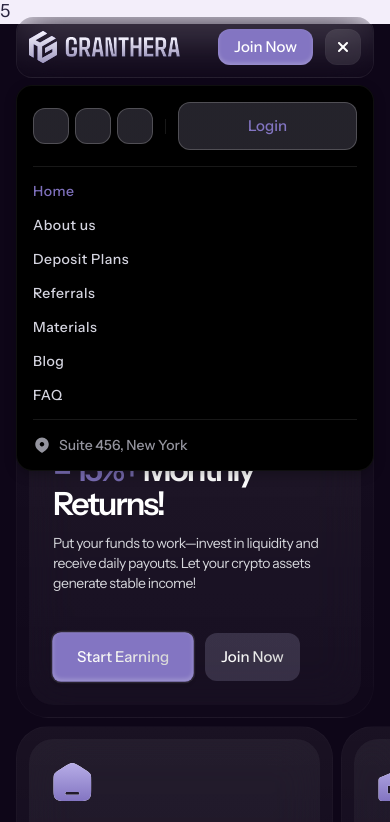
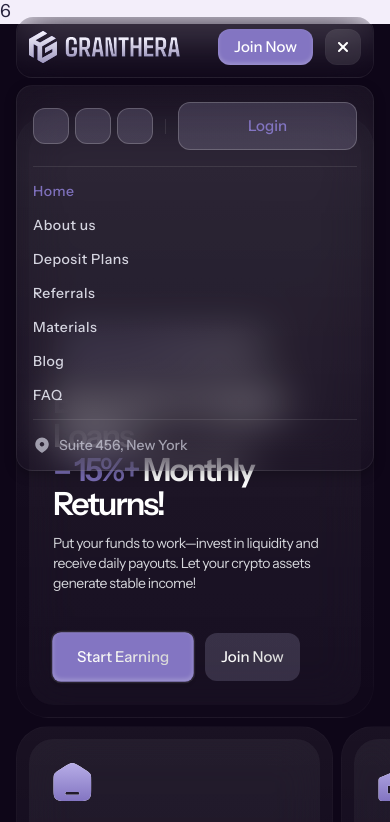
Before and after one commit to nstsautchenkova/testik, a plain HTML site: page index.html in a window 390 px wide. Both pictures are taken after a click on the element 343 px from the left and 47 px from the top of the page. Shown: the top 822 px of the page. Drawn offline with Linux system fonts and the light colour scheme.

Commit message:
Update index.html
6

```diff
--- a/index.html
+++ b/index.html
@@ -43,7 +43,7 @@
                 min-width: 100px;
             }
             .menu__container{
-                        background: #000;
+              height: auto;
             }
         }
     </style>
@@ -51,7 +51,7 @@
 
 <body data-page="home">
     <div class="wrapper">
-5
+6
         <header class="header" data-color="dark">
     <div class="header-main container">
         <div class="header-info flex aic jcsb">
```
